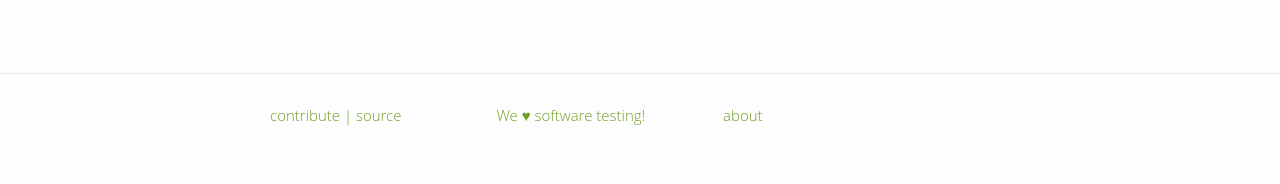
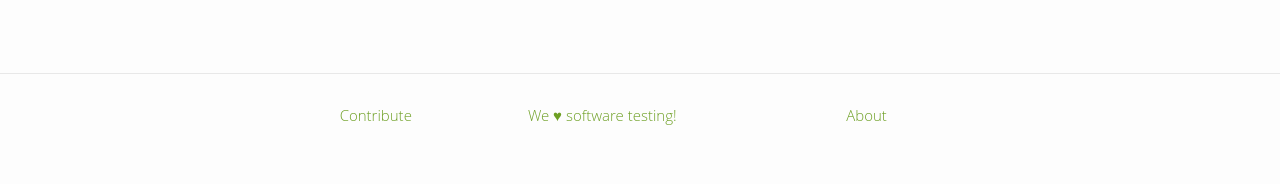
Before and after one commit to TestingConferences/testingconferences.github.io, a Jekyll site: the page built from index.html, in a window 1280 px wide. Shown: the part 4150-4334 px from the top of the page. Built offline with Jekyll 4.4.1, drawn with Linux system fonts in a browser that asks for light colours.

Commit message:
Cleaned up footer

```diff
--- a/_includes/footer.html
+++ b/_includes/footer.html
@@ -6,7 +6,7 @@
     <div class="footer-col-wrapper">
       <div class="footer-col footer-col-1">
         <ul class="contact-list">
-          <li><a href="https://github.com/TestingConferences/testingconferences.github.io/blob/master/_data/current.yml">contribute | source</a></li>
+          <li><a href="https://github.com/TestingConferences/testingconferences.github.io/blob/master/_data/current.yml">Contribute</a></li>
         </ul>
       </div>
 
@@ -18,7 +18,7 @@
 
       <div class="footer-col  footer-col-3">
         <ul class="contact-list">
-          <li><a href="/about">about</a></li>
+          <li><a href="/about">About</a></li>
       </ul>
       </div>
     </div>
--- a/_sass/_layout.scss
+++ b/_sass/_layout.scss
@@ -109,6 +109,7 @@
 .site-footer {
     border-top: 1px solid $grey-color-light;
     padding: $spacing-unit 0;
+    text-align: center;
 }
 
 .footer-heading {
```
